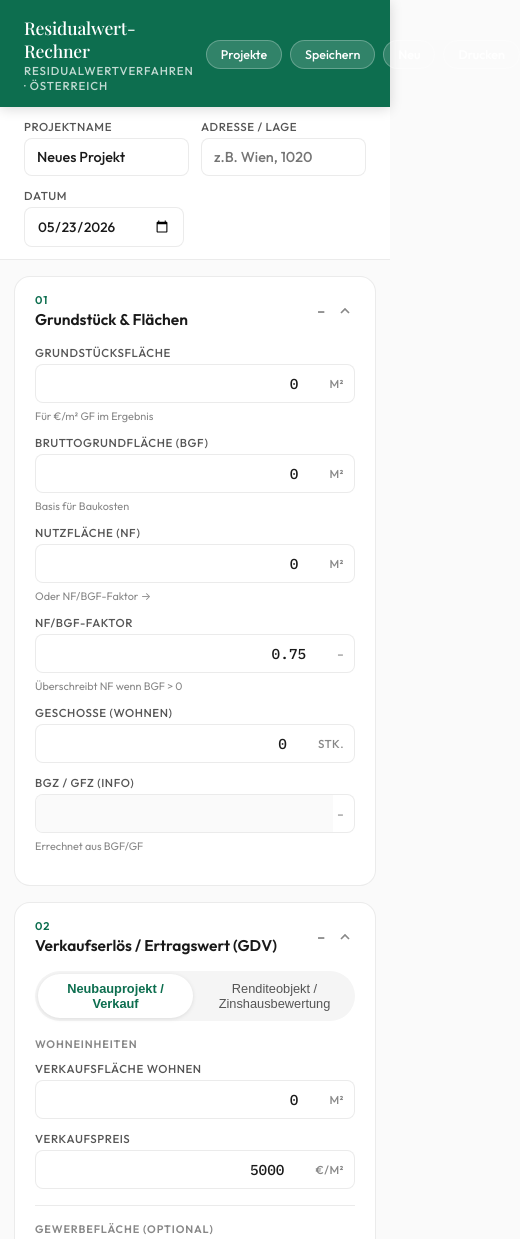
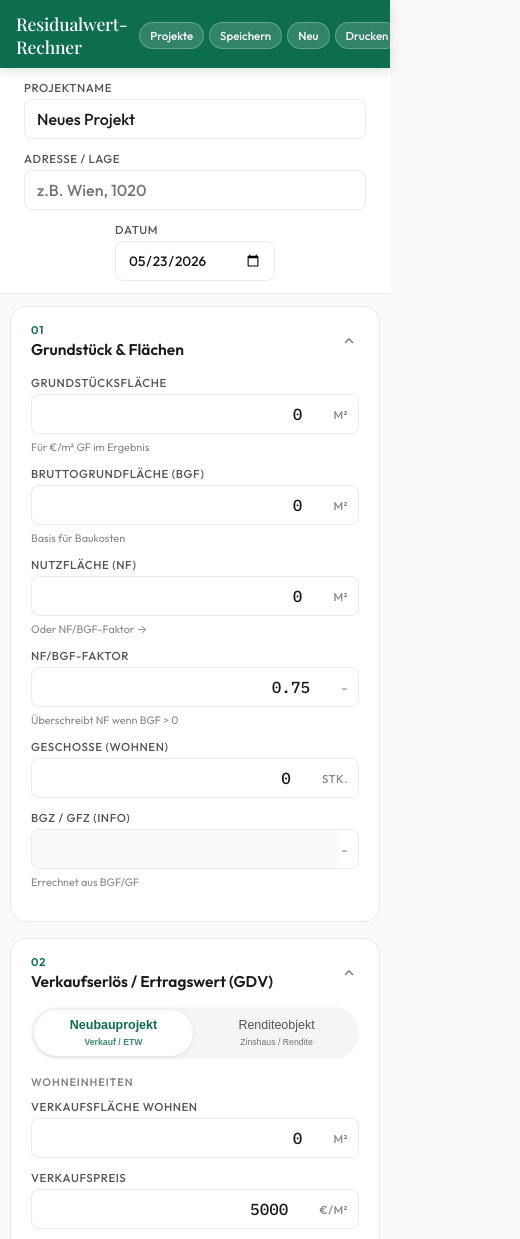
Before and after one commit to MarkusA1A/residualwert-rechner, a plain HTML site: page index.html in a window 390 px wide. Shown: the top 1239 px of the page, 520 px wide, since content can reach past the window. Drawn offline with nearby package versions, Linux system fonts and the light colour scheme; a web font is replaced by a local one.

Commit message:
Fix: iPhone mobile layout – prevent input zoom, responsive header, safe area, touch targets

```diff
--- a/index.html
+++ b/index.html
@@ -53,6 +53,8 @@
       color: var(--color-text);
       min-height: 100vh;
       padding-bottom: env(safe-area-inset-bottom);
+      overflow-x: hidden;
+      -webkit-text-size-adjust: 100%;
     }
 
     /* ── HEADER ── */
@@ -60,6 +62,7 @@
       background: var(--color-accent);
       color: #fff;
       padding: 16px 24px 14px;
+      padding-top: calc(16px + env(safe-area-inset-top));
       position: sticky;
       top: 0;
       z-index: 100;
@@ -116,9 +119,46 @@
       grid-template-columns: 1fr 400px;
       gap: 24px;
       align-items: start;
+      /* prevent content overflow on iOS */
+      overflow-x: hidden;
     }
     @media (max-width: 1100px) {
       .app-main { grid-template-columns: 1fr; padding: 16px 14px 40px; }
+    }
+
+    /* ── MOBILE (iPhone) ── */
+    @media (max-width: 600px) {
+      .app-header { padding: 12px 16px 10px; }
+      .header-subtitle { display: none; }
+      .header-actions { gap: 5px; }
+      .btn-header { font-size: 0.72rem; padding: 5px 10px; }
+
+      .project-bar { padding: 10px 14px; }
+      .project-bar-inner { flex-direction: column; gap: 8px; }
+      .project-bar .field { min-width: unset; max-width: unset; width: 100%; }
+
+      .app-main { padding: 12px 10px 40px; gap: 16px; }
+      .card + .card { margin-top: 12px; }
+      .card-header { padding: 14px 16px; min-height: 56px; }
+      .card-body { padding: 0 14px 16px; }
+      .card-summary { display: none; }
+
+      .field-row, .field-row.three { grid-template-columns: 1fr 1fr; gap: 10px; }
+      .field-row.full { grid-template-columns: 1fr; }
+
+      .residual-hero-value { font-size: 1.9rem; }
+      .metrics-grid { grid-template-columns: 1fr 1fr; gap: 8px; }
+      .metric-box { padding: 8px 10px; }
+
+      .results-body { padding: 14px; }
+      .waterfall td { font-size: 0.76rem; padding: 6px 0; }
+      .sens-table th, .sens-table td { font-size: 0.68rem; padding: 4px 5px; }
+
+      footer { padding: 14px 16px; font-size: 0.7rem; }
+    }
+    @media (max-width: 380px) {
+      .field-row, .field-row.three { grid-template-columns: 1fr; }
+      .btn-header { font-size: 0.68rem; padding: 4px 8px; }
     }
 
     /* ── CARDS ── */
@@ -231,16 +271,20 @@
       outline: none;
       padding: 9px 12px;
       font-family: var(--font-mono);
-      font-size: 0.9rem;
+      font-size: 16px; /* ≥16px prevents iOS Safari auto-zoom */
       font-weight: 500;
       color: var(--color-text);
       background: transparent;
       min-width: 0;
       text-align: right;
-    }
-    .input-wrap input[type="text"] {
+      -webkit-appearance: none;
+      appearance: none;
+    }
+    .input-wrap input[type="text"],
+    .input-wrap input[type="date"] {
       font-family: var(--font-sans);
       text-align: left;
+      font-size: 16px;
     }
     .input-unit {
       padding: 0 10px 0 4px;
@@ -264,15 +308,16 @@
     .toggle-btn {
       flex: 1;
       text-align: center;
-      padding: 7px 12px;
+      padding: 7px 8px;
       border-radius: var(--radius-pill);
-      font-size: 0.8rem;
+      font-size: 0.78rem;
       font-weight: 500;
       cursor: pointer;
       border: none;
       background: transparent;
       color: var(--color-text-secondary);
       transition: var(--transition);
+      line-height: 1.3;
     }
     .toggle-btn.active {
       background: var(--color-surface);
@@ -761,8 +806,8 @@
       </div>
       <div class="card-body">
         <div class="toggle-row">
-          <button class="toggle-btn active" id="tab-verkauf" onclick="setGdvMode('verkauf')">Neubauprojekt / Verkauf</button>
-          <button class="toggle-btn" id="tab-rendite" onclick="setGdvMode('rendite')">Renditeobjekt / Zinshausbewertung</button>
+          <button class="toggle-btn active" id="tab-verkauf" onclick="setGdvMode('verkauf')">Neubauprojekt<br><span style="font-size:0.7em;opacity:0.8">Verkauf / ETW</span></button>
+          <button class="toggle-btn" id="tab-rendite" onclick="setGdvMode('rendite')">Renditeobjekt<br><span style="font-size:0.7em;opacity:0.8">Zinshaus / Rendite</span></button>
         </div>
 
         <!-- VERKAUF MODE -->
```
